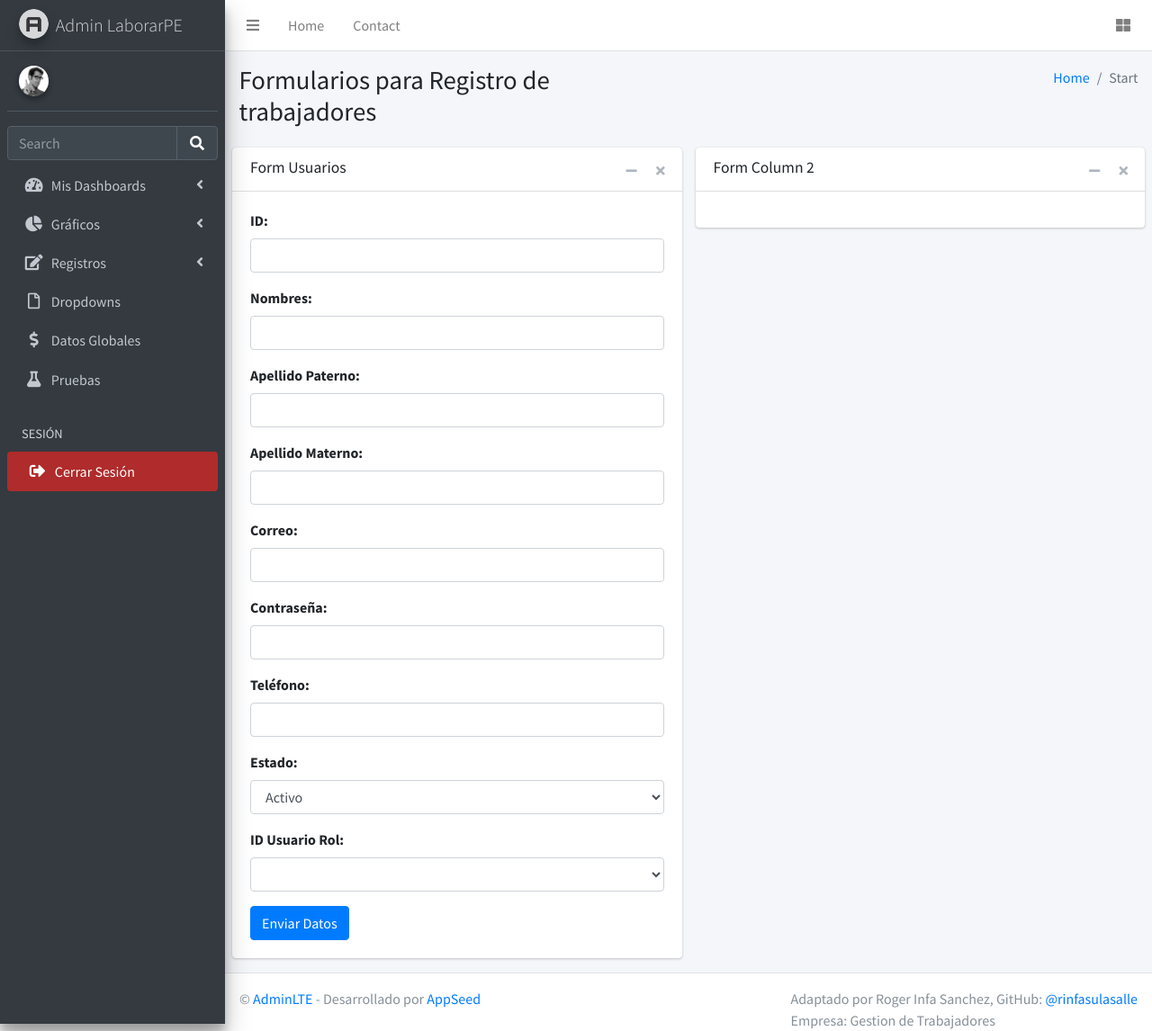
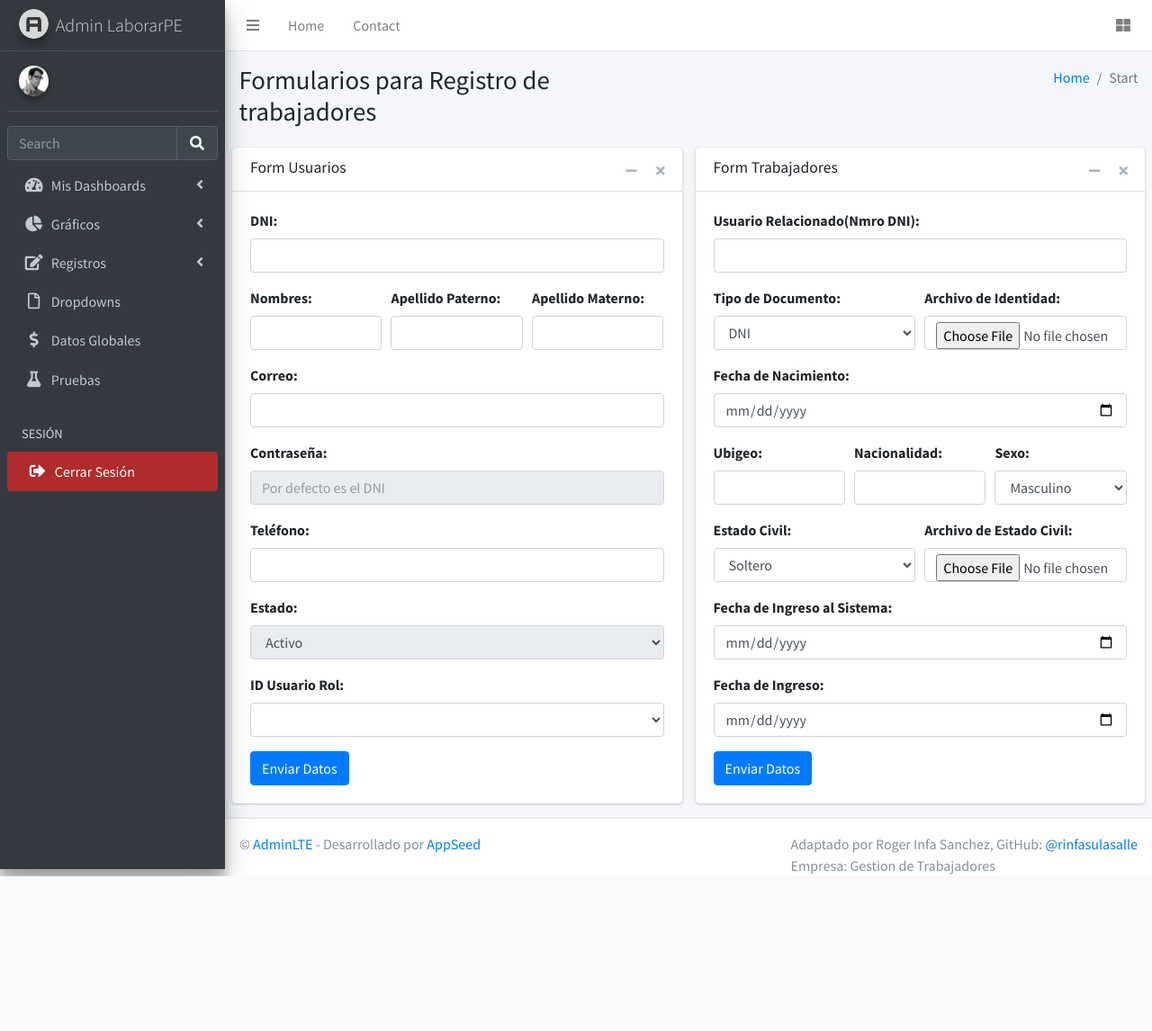
Before and after one commit to rinfasulasalle/myadmin, a Flask app: template apps/templates/home/forms-trabajador1.html in a window 1280 px wide. Shown: the whole page at 90% size. After the commit the page ends 974 px from the top, so only its background shows below. Run offline with Flask 3, Linux system fonts and the light colour scheme; the template is opened without the code that fills it, so the values that code supplies are empty; style sheets or scripts are compiled from the project's sources; parts of the project's set-up code (start-up, migrations or seed data) failed here and were passed over; some libraries are stand-ins or nearby versions.

Commit message:
Form usuario/trabajador

```diff
--- a/apps/templates/home/forms-trabajador1.html
+++ b/apps/templates/home/forms-trabajador1.html
@@ -60,29 +60,26 @@
             </div>
             <div class="card-body">
               <!-- Form for the first column -->
-              <form id="userForm" action="/submit_user_form" method="post">
-                <!-- ID input -->
+              <form id="usuarioForm">
+                <!-- DNI input -->
                 <div class="form-group">
-                  <label for="id">ID:</label>
+                  <label for="id">DNI:</label>
                   <input type="text" class="form-control" id="id" name="id" required>
                 </div>
-
-                <!-- Usuario Nombres input -->
-                <div class="form-group">
+                <!-- Usuario Nombres, Apell Paterno, Apello materno misma fila -->
+                <div class="form-row">
+                  <div class="form-group col-md-4">
                     <label for="usuario_nombres">Nombres:</label>
                     <input type="text" class="form-control" id="usuario_nombres" name="usuario_nombres" required>
                   </div>
-
-                <!-- Usuario Apellido Paterno input -->
-                <div class="form-group">
+                  <div class="form-group col-md-4">
                     <label for="usuario_apellido_paterno">Apellido Paterno:</label>
                     <input type="text" class="form-control" id="usuario_apellido_paterno" name="usuario_apellido_paterno" required>
                   </div>
-
-                <!-- Usuario Apellido Materno input -->
-                <div class="form-group">
+                  <div class="form-group col-md-4">
                     <label for="usuario_apellido_materno">Apellido Materno:</label>
                     <input type="text" class="form-control" id="usuario_apellido_materno" name="usuario_apellido_materno" required>
+                  </div>
                 </div>
 
                 <!-- Usuario Correo input -->
@@ -94,7 +91,7 @@
                 <!-- Usuario Contraseña input -->
                 <div class="form-group">
                   <label for="usuario_contrasenia">Contraseña:</label>
-                  <input type="password" class="form-control" id="usuario_contrasenia" name="usuario_contrasenia" required>
+                  <input type="password" class="form-control" id="usuario_contrasenia" name="usuario_contrasenia" placeholder="Por defecto es el DNI" disabled>
                 </div>
 
                 <!-- Usuario Teléfono input -->
@@ -106,9 +103,9 @@
                 <!-- Estado input (assuming it's a select field) -->
                 <div class="form-group">
                   <label for="estado">Estado:</label>
-                  <select class="form-control" id="estado" name="estado">
+                  <select class="form-control" id="estado" name="estado" disabled>
                     <!-- Add options as needed -->
-                    <option value="Activo">Activo</option>
+                    <option value="Activo" selected>Activo</option>
                     <option value="Cesado">Cesado</option>
                   </select>
                 </div>
@@ -122,17 +119,17 @@
                 <!-- Submit button -->
                 <button type="button" class="btn btn-primary" onclick="submitForm()">Enviar Datos</button>
               </form>
+
+
               <!-- End of form -->
             </div>
           </div>
         </div>
-
-
         <!-- Second Column -->
         <div class="col-md-6">
           <div class="card">
             <div class="card-header">
-              <h3 class="card-title">Form Column 2</h3>
+              <h3 class="card-title">Form Trabajadores</h3>
               <div class="card-tools">
                 <button type="button" class="btn btn-tool" data-card-widget="collapse" title="Collapse">
                   <i class="fas fa-minus"></i>
@@ -144,6 +141,91 @@
             </div>
             <div class="card-body">
               <!-- Your form for the second column goes here -->
+              <form id="trabajadorForm">
+                <!-- Usuario Relacionado -->
+                <div class="form-group">
+                  <label for="usuario_relacionado">Usuario Relacionado(Nmro DNI):</label>
+                  <input type="number" class="form-control" id="usuario_relacionado" name="usuario_relacionado" required>
+                </div>
+                <!-- Tipo de Documento y Archivo de Identidad en la misma fila -->
+                <div class="form-row">
+                  <div class="form-group col-md-6">
+                      <label for="trabajador_tipo_documento">Tipo de Documento:</label>
+                      <select class="form-control" id="trabajador_tipo_documento" name="trabajador_tipo_documento" required>
+                          <option value="DNI">DNI</option>
+                          <option value="Carnet de Extranjería">Carnet de Extranjería</option>
+                          <!-- Agrega más opciones según sea necesario -->
+                      </select>
+                  </div>
+
+                  <div class="form-group col-md-6">
+                      <label for="trabajador_path_documento">Archivo de Identidad:</label>
+                      <input type="file" class="form-control" id="trabajador_path_documento" name="trabajador_path_documento">
+                  </div>
+                </div>
+
+                <!-- Fecha de Nacimiento -->
+                <div class="form-group">
+                    <label for="trabajador_fecha_nacimiento">Fecha de Nacimiento:</label>
+                    <input type="date" class="form-control" id="trabajador_fecha_nacimiento" name="trabajador_fecha_nacimiento" required>
+                </div>
+                <!-- Nacionalidad, Sexo y Ubigeo en la misma fila -->
+                <div class="form-row">
+                  <div class="form-group col-md-4">
+                    <label for="trabajador_ubigeo">Ubigeo:</label>
+                    <input type="text" class="form-control" id="trabajador_ubigeo" name="trabajador_ubigeo" required>
+                  </div>
+                  <div class="form-group col-md-4">
+                      <label for="trabajador_nacionalidad">Nacionalidad:</label>
+                      <input type="text" class="form-control" id="trabajador_nacionalidad" name="trabajador_nacionalidad" required>
+                  </div>
+
+                  <div class="form-group col-md-4">
+                      <label for="trabajador_sexo">Sexo:</label>
+                      <select class="form-control" id="trabajador_sexo" name="trabajador_sexo" required>
+                          <option value="Masculino">Masculino</option>
+                          <option value="Femenino">Femenino</option>
+                          <option value="No Especificado">No Especificado</option>
+                      </select>
+                  </div>
+                </div>
+
+                <!-- Estado Civil y Archivo de Estado Civil en la misma fila -->
+                <div class="form-row">
+                  <div class="form-group col-md-6">
+                      <label for="trabajador_estado_civil">Estado Civil:</label>
+                      <select class="form-control" id="trabajador_estado_civil" name="trabajador_estado_civil" required>
+                          <option value="Soltero">Soltero</option>
+                          <option value="Casado">Casado</option>
+                          <option value="Viudo">Viudo</option>
+                          <option value="Divorciado">Divorciado</option>
+                          <option value="Conviviente">Conviviente</option>
+                          <option value="No Especificado">No Especificado</option>
+                      </select>
+                  </div>
+
+                  <div class="form-group col-md-6">
+                      <label for="trabajador_path_doc_estado_civil">Archivo de Estado Civil:</label>
+                      <input type="file" class="form-control" id="trabajador_path_doc_estado_civil" name="trabajador_path_doc_estado_civil">
+                  </div>
+                </div>
+                <!-- Fecha de Ingreso al Sistema -->
+                <div class="form-group">
+                    <label for="trabajador_fecha_ingreso_sistema">Fecha de Ingreso al Sistema:</label>
+                    <input type="date" class="form-control" id="trabajador_fecha_ingreso_sistema" name="trabajador_fecha_ingreso_sistema" required>
+                </div>
+
+                <!-- Fecha de Ingreso -->
+                <div class="form-group">
+                    <label for="trabajador_fecha_ingreso">Fecha de Ingreso:</label>
+                    <input type="date" class="form-control" id="trabajador_fecha_ingreso" name="trabajador_fecha_ingreso" required>
+                </div>
+
+                <!-- Botón de Envío -->
+                <button type="button" class="btn btn-primary" onclick="submitTrabajadorForm()">Enviar Datos</button>
+              </form>
+
+
             </div>
           </div>
         </div>
```
Also changed, not shown: apps/templates/home/pruebas.html (+7 -29 lines). Lines whose indentation alone changed are shown as unchanged.
